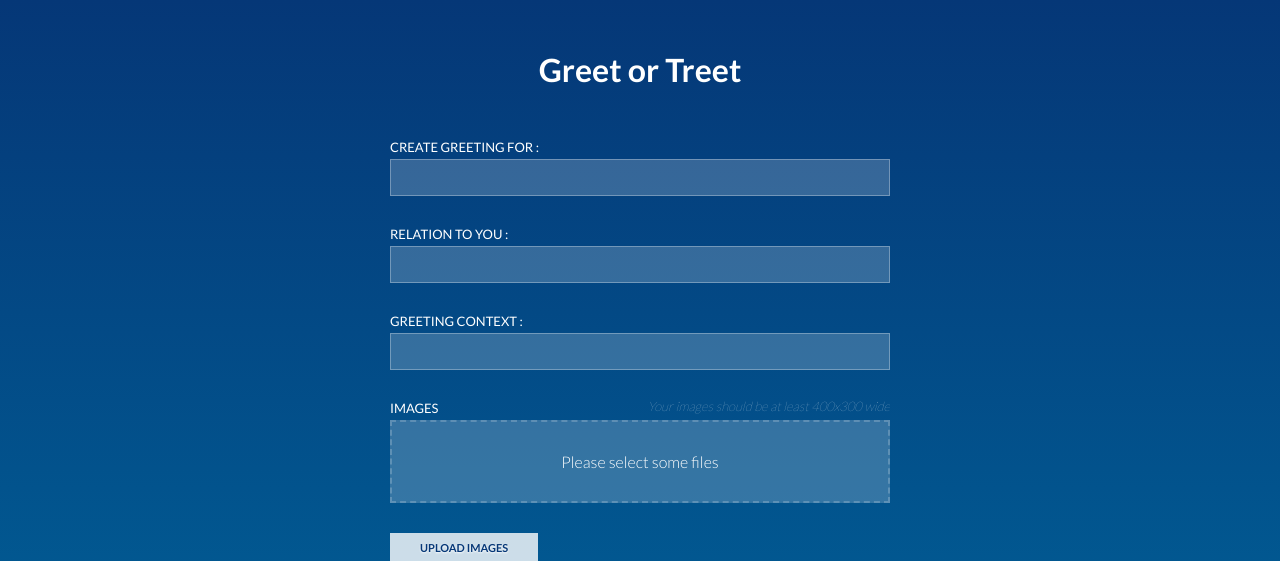
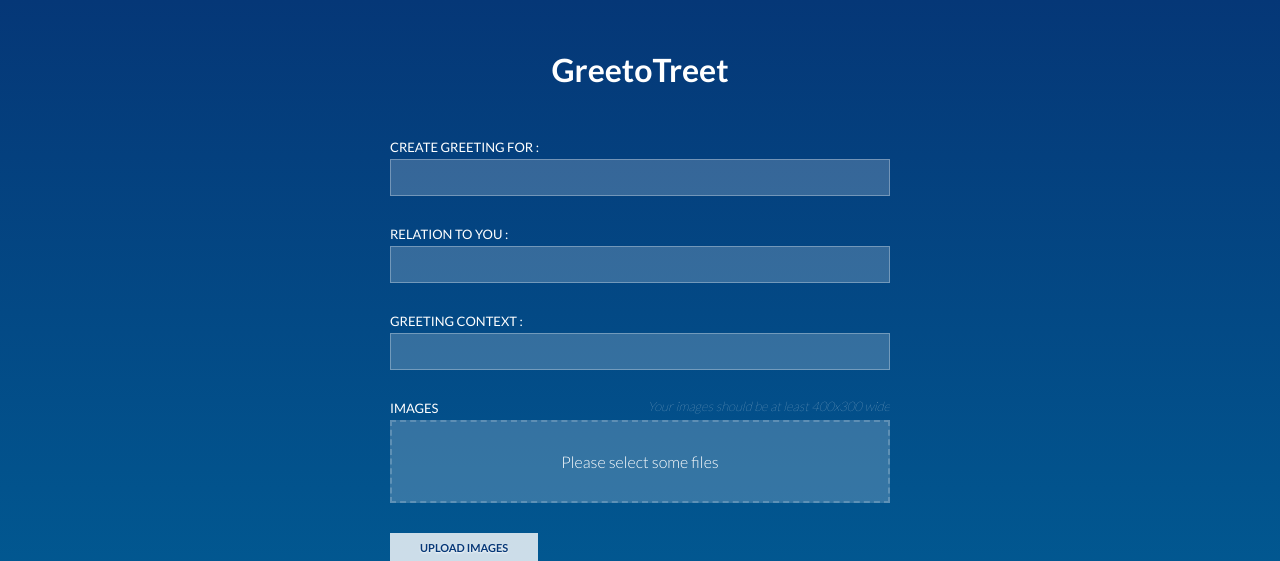
Before and after one commit to saimakineni/Greet-O-Trick, a Flask app: page / in a window 1280 px wide. Shown: the top 561 px of the page. Run offline with Flask 2, Linux system fonts and the light colour scheme; parts of the project's set-up code (start-up, migrations or seed data) failed here and were passed over.

Commit message:
Project working fine, Pushing it to Git and will start experimenting

```diff
--- a/app/templates/generated_greeting.html
+++ b/app/templates/generated_greeting.html
@@ -5,9 +5,10 @@
     </head>
     <body>
         <form action="{{ url_for('get_greeting') }}" method="post" enctype="multipart/form-data">
-            <h1><strong>Greet or Treet</strong> </h1>
+            <h1><strong>GreetoTreet</strong> </h1>
             <div class="form-group">
-              <label for="title">Create Greeting For :</label>
+              <label for="title">Greeting Generated :</label>
+              <h1><img src="{{image}}"> </h1>
               <p>
                 {{ greeting }}
               </p>
--- a/app/templates/greetings.html
+++ b/app/templates/greetings.html
@@ -5,7 +5,7 @@
     </head>
     <body>
         <form action="{{ url_for('get_greeting') }}" method="post" enctype="multipart/form-data">
-            <h1><strong>Greet or Treet</strong> </h1>
+            <h1><strong>GreetoTreet</strong> </h1>
             <div class="form-group">
               <label for="title">Create Greeting For :</label>
               <input type="text" name="name" id="title" class="form-controll"/>
```
Also changed, not shown: app/routes.py (+8 -0 lines), data/images/Happy-new-year-wishes-images-620x465.jpg (added), data/images/sneha-prasanna-wedding_133673806445.jpg (added), src/utils/utils.py (line endings or trailing spaces).
